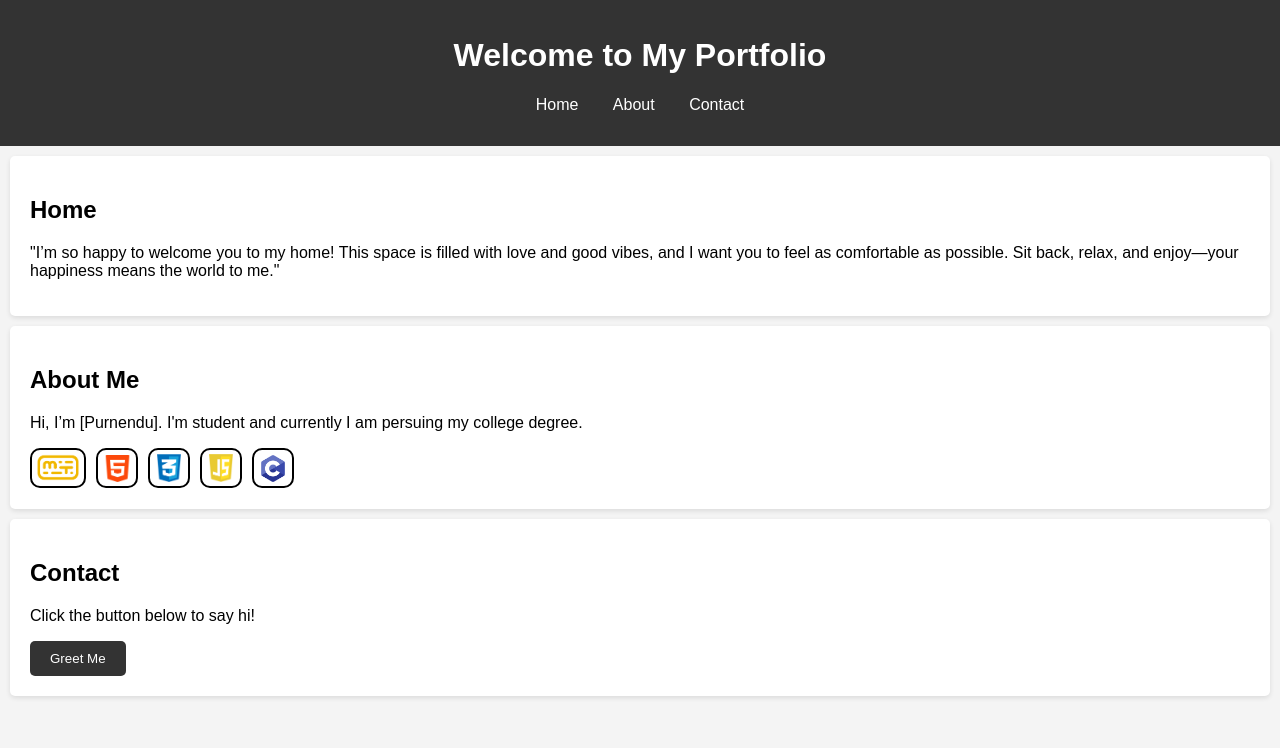
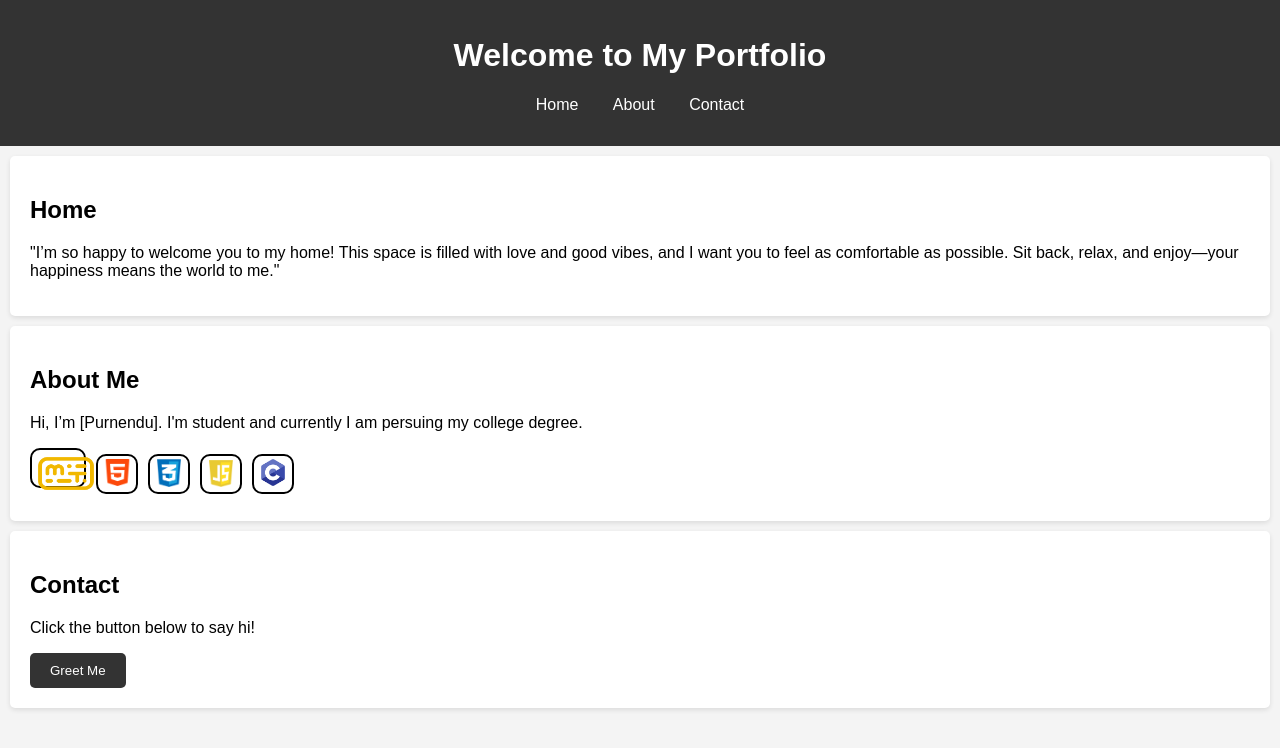
Before and after one commit to Pappuai/portfolio, a plain HTML site: page index.html in a window 1280 px wide. Drawn offline with Linux system fonts and the light colour scheme; a web font is replaced by a local one.

Commit message:
Update index.html

```diff
--- a/index.html
+++ b/index.html
@@ -5,6 +5,9 @@
     <meta name="viewport" content="width=device-width, initial-scale=1.0">
     <title>My Portfolio</title>
     <link rel="stylesheet" href="styles_u.css">
+    <link rel="preconnect" href="https://fonts.googleapis.com">
+<link rel="preconnect" href="https://fonts.gstatic.com" crossorigin>
+<link href="https://fonts.googleapis.com/css2?family=Damion&family=Jost:ital,wght@0,100..900;1,100..900&family=Playwrite+IT+Moderna:wght@100..400&display=swap" rel="stylesheet">
 </head>
 <body>
     <header>
@@ -25,35 +28,35 @@
 
     <section id="about">
         <h2>About Me</h2>
-        <p>Hi, I’m [Purnendu]. I'm student and currently I am persuing my college degree.</p>
+        <p>Hi, I’m <span class="Name">[Purnendu]</span>. I'm student and currently I am persuing my college degree.</p>
         <div id="button-div" class="button-container">
             <a href="https://monkeytype.com/profile/papuai">
        <button class="monkeytype">
-           <img src="Monkeytype.png" alt="Logo" style="width: 50px; height: auto;">
+           <img src="Monkeytype.png" alt="Logo" style="max-width: 130%; height: auto;">
        </button>
        </a>
 
      <a href="https://youtu.be/G3e-cpL7ofc?feature=shared">
        <button class="html">
-           <img src="html.png" alt="Logo" style="width: 27px; height: auto; padding-top: 3px;">
+           <img src="html.png" alt="Logo" style="width: 27px; height: auto;">
        </button>
      </a>
 
      <a href="https://youtu.be/G3e-cpL7ofc?feature=shared">
        <button class="css">
-           <img src="css.png" alt="Logo" style="width: 24px; height: auto; padding-top: 3px;">
+           <img src="css.png" alt="Logo" style="width: 24px; height: auto; padding-top: 0px;">
        </button>
       </a>
 
       <a href="https://youtu.be/EerdGm-ehJQ?feature=shared">
        <button class="js">
-           <img src="js.png" alt="Logo" style="width: 24px; height: auto; padding-top: 3px;">
+           <img src="js.png" alt="Logo" style="width: 24px; height: auto; padding-top: 1px;">
        </button>
        </a>
 
        <a href="https://www.w3schools.com/c/">
        <button class="c">
-           <img src="c.png" alt="Logo" style="width: 24px; height: auto; padding-top: 3px;">
+           <img src="c.png" alt="Logo" style="width: 24px; height: auto;">
        </button>
        </a>
 
```
